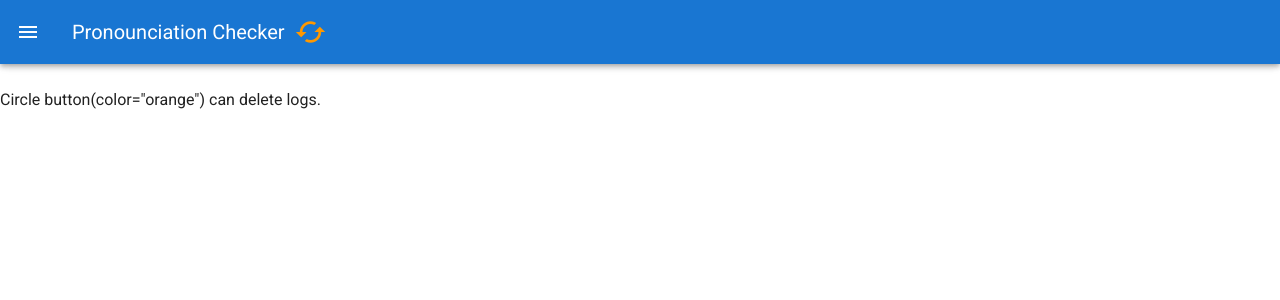
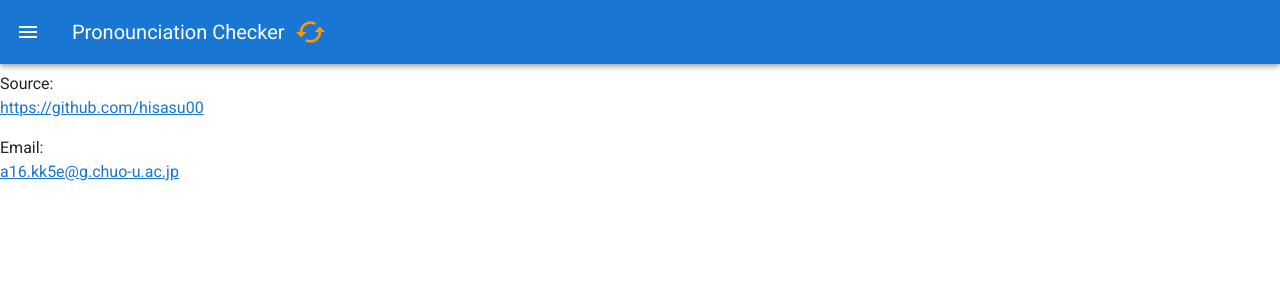
Before and after one commit to oh-yu/en-pronunciation-checker, a Vue app: page /#/Info in a window 1280 px wide. Shown: the top 300 px of the page. Built offline with nearby package versions, Linux system fonts and the light colour scheme.

Commit message:
introduced vue-router

```diff
--- a/package.json
+++ b/package.json
@@ -12,6 +12,7 @@
     "core-js": "^3.6.4",
     "express": "^4.17.1",
     "vue": "^2.6.11",
+    "vue-router": "^3.1.6",
     "vuetify": "^2.2.11"
   },
   "devDependencies": {
--- a/src/App.vue
+++ b/src/App.vue
@@ -1,10 +1,7 @@
 <template>
+  <div id="app">
     <v-app>
-    <v-app-bar
-      app
-      color="primary"
-      dark
-    >
+      <v-app-bar app color="primary" dark>
         <v-app-bar-nav-icon @click.stop="drawer = !drawer"></v-app-bar-nav-icon>
         <v-toolbar-title>Pronounciation Checker</v-toolbar-title>
         <v-btn icon x-large color="orange" @click="deleteText()"><v-icon> mdi-cached
@@ -13,54 +10,22 @@
       <v-navigation-drawer v-model="drawer" absolute temporary>
         <v-list>
           <v-list-item>
-          <v-list-item-title>Source:</v-list-item-title>
+            <router-link to='/'>Home</router-link>
           </v-list-item>
           <v-list-item>
-          <a href="https://github.com/hisasu00">https://github.com/hisasu00</a>
+            <router-link to='/Info'>Info</router-link>
           </v-list-item>
         </v-list>
       </v-navigation-drawer>
-    <v-content>
-    <br>
-    {{msg}}
-    <div id="result"></div>
-    </v-content>
+      <router-view/>
     </v-app>
+  </div>
 </template>
 
 <script>
 export default {
   name: 'App',
   data: function(){
-  return{
-  msg: 'Circle button(color="orange") can delete logs.',
-  pronounce: new window.webkitSpeechRecognition(),
-  drawer: false
-  }
-  },
-  methods:{
-  deleteText(){
-  this.msg=''
-  document.getElementById('result').innerHTML=''
-  }},
-  created: function(){
-  this.pronounce.lang = 'en-US';
-  this.pronounce.interimReuslts = true;
-  this.pronounce.start()
-  this.pronounce.onresult = event => {
-//onresult => 結果イベント発火で呼び出しされるイベントハンドル
-    this.pronounce.stop();
-//.stop（） => 認識終了する関数
-    if(event.results[0].isFinal){
-//isFinal => rerultsに結果が格納し終わるとtrue
-      document.getElementById('result').innerHTML += '<h2>' + event.results[0][0].transcript + '</h2>';
-    }
-  }
-  this.pronounce.onend = ()=>{
-//onend => 終了イベント発火で、呼び出しされるイベントハンドル
-    this.pronounce.start()
-  };
-
-  }
-}
+  return{drawer: false}
+}}
 </script>
--- /dev/null
+++ b/src/components/Home.vue
@@ -0,0 +1,47 @@
+<template>
+  <div>
+    <v-content>
+    <br>
+    {{msg}}
+    <div id="result"></div>
+    </v-content>
+  </div>
+</template>
+<script>
+export default {
+  name: 'Home',
+  data: function(){
+  return{
+  msg: 'Circle button(color="orange") can delete logs.',
+  pronounce: new window.webkitSpeechRecognition(),
+  drawer: false
+  }
+  },
+  methods:{
+  deleteText(){
+  this.msg=''
+  document.getElementById('result').innerHTML=''
+  }},
+  created: function(){
+  this.pronounce.lang = 'en-US';
+  this.pronounce.interimReuslts = true;
+  this.pronounce.start()
+  this.pronounce.onresult = event => {
+//onresult => 結果イベント発火で呼び出しされるイベントハンドル
+    this.pronounce.stop();
+//.stop（） => 認識終了する関数
+    if(event.results[0].isFinal){
+//isFinal => rerultsに結果が格納し終わるとtrue
+      document.getElementById('result').innerHTML += '<h2>' + event.results[0][0].transcript + '</h2>';
+    }
+  }
+  this.pronounce.onend = ()=>{
+//onend => 終了イベント発火で、呼び出しされるイベントハンドル
+    this.pronounce.start()
+  };
+
+  }
+}
+</script>
+<style>
+</style>
--- /dev/null
+++ b/src/components/Info.vue
@@ -0,0 +1,26 @@
+<template>
+  <div>
+    <v-content>
+      <v-list>
+        <v-list-item-title>Source:</v-list-item-title>
+        <a href='https://github.com/hisasu00'>https://github.com/hisasu00</a>
+      </v-list>
+      <v-list>
+        <v-list-item-title>Email:</v-list-item-title>
+        <a href='mailto:a16.kk5e@g.chuo-u.ac.jp'>a16.kk5e@g.chuo-u.ac.jp</a>
+      </v-list>
+    </v-content>
+  </div>
+</template>
+<script>
+export default {
+  name: 'Info',
+  data(){
+    return {
+      msg: 'aaaaaaaaaaaaaaaaaaaaaaaaaaaaaaaaaaaaaaaaaaaaaaaaaaa'
+    }
+  }
+}
+</script>
+<style>
+</style>
--- a/src/main.js
+++ b/src/main.js
@@ -1,12 +1,14 @@
 import Vue from 'vue'
 import App from './App.vue'
 import vuetify from './plugins/vuetify';
+import router from './router'
 
 Vue.config.productionTip = false
 
 new Vue({
   vuetify,
+  router,
   render: h => h(App)
 }).$mount('#app')
 //Vue instance is newed here
-//Also,this instance is mounted to #app
+//Also it is mounted to #app here
--- /dev/null
+++ b/src/router/index.js
@@ -0,0 +1,23 @@
+import Vue from 'vue'
+import VueRouter from 'vue-router'
+import Home from '@/components/Home.vue'
+import Info from '@/components/Info.vue'
+
+Vue.use(VueRouter)
+
+const router = new VueRouter({
+  routes: [
+    {
+      path: '/',
+      name: 'Home',
+      component: Home
+    },
+    {
+      path: '/Info',
+      name: 'Info',
+      component: Info
+    }
+  ]
+})
+
+export default router
```
Also changed, not shown: 1 other file (tests, documents, lock files or other folders). Lines whose indentation alone changed are shown as unchanged.
